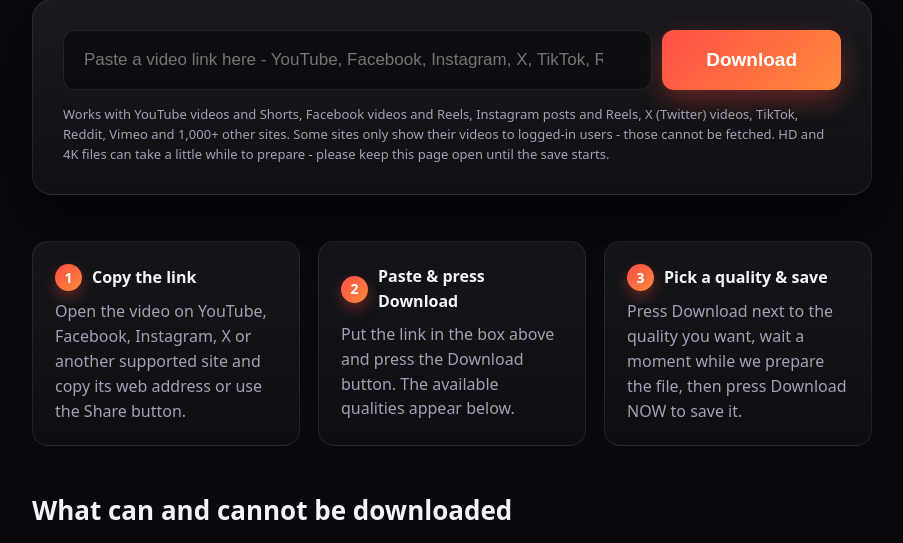
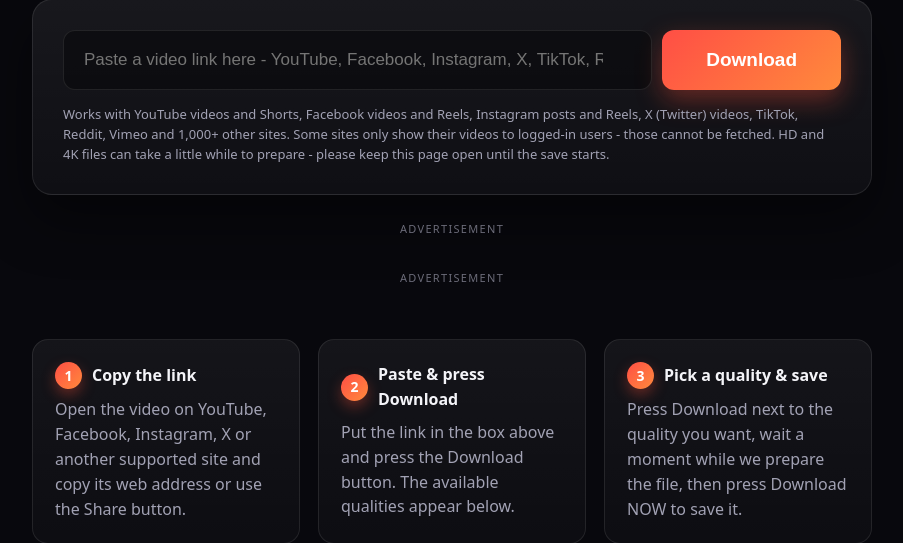
Before and after one commit to agentmobee-beep/ytdown, a Flask app: page / in a window 1280 px wide. Shown: the part 378-921 px from the top of the page, without its empty margins (188-1091 px from the left). Run offline with Flask 3, Linux system fonts and the light colour scheme; some libraries are stand-ins or nearby versions.

Commit message:
Add Adsterra ads: banners + social bar

```diff
--- a/templates/index.html
+++ b/templates/index.html
@@ -71,6 +71,12 @@
   footer a { color:var(--muted); margin:0 10px; }
   footer a:hover { color:var(--text); }
   code { background:var(--panel2); padding:1px 6px; border-radius:6px; }
+  /* Ad slots */
+  .adslot { margin:26px auto 0; max-width:840px; text-align:center; }
+  .adcap { font-size:11px; letter-spacing:.12em; text-transform:uppercase; color:var(--muted); opacity:.65; margin-bottom:8px; }
+  .adbox { display:flex; justify-content:center; }
+  .ad-m { display:none; }
+  @media (max-width:760px) { .ad-d { display:none; } .ad-m { display:block; } .adslot { margin-top:20px; } }
   /* Preparation modal */
   #backdrop { display:none; position:fixed; inset:0; background:rgba(0,0,0,.74); z-index:50; align-items:flex-start; justify-content:center; padding:28px 14px; overflow:auto; }
   #backdrop.open { display:flex; }
@@ -157,6 +163,34 @@
     <div id="status"></div>
   </div>
 
+  <div class="adslot" aria-label="Advertisement">
+    <div class="adcap">Advertisement</div>
+    <div class="adbox ad-d">
+      <script>
+      atOptions = {
+       'key' : 'beeea3e282f8899528ddb43a58aeafc2',
+       'format' : 'iframe',
+       'height' : 90,
+       'width' : 728,
+       'params' : {}
+      };
+      </script>
+      <script src="https://bellnewyork.org/22/beeea3e282f8899528ddb43a58aeafc2"></script>
+    </div>
+    <div class="adbox ad-m">
+      <script>
+      atOptions = {
+       'key' : '07a7698eb173cc3f10af1ce540caea38',
+       'format' : 'iframe',
+       'height' : 50,
+       'width' : 320,
+       'params' : {}
+      };
+      </script>
+      <script src="https://bellnewyork.org/22/07a7698eb173cc3f10af1ce540caea38"></script>
+    </div>
+  </div>
+
   <div id="result">
     <div class="row">
       <img id="thumb" alt="Video thumbnail">
@@ -171,6 +205,22 @@
     <div id="videoopts"></div>
     <div class="secttl">&#127925; Music / Audio</div>
     <div id="audioopts"></div>
+  </div>
+
+  <div class="adslot" aria-label="Advertisement">
+    <div class="adcap">Advertisement</div>
+    <div class="adbox">
+      <script>
+      atOptions = {
+       'key' : '407cca8c383b7a77af9d238d0340104d',
+       'format' : 'iframe',
+       'height' : 250,
+       'width' : 300,
+       'params' : {}
+      };
+      </script>
+      <script src="https://bellnewyork.org/22/407cca8c383b7a77af9d238d0340104d"></script>
+    </div>
   </div>
 
   <section>
@@ -411,5 +461,6 @@ function pollJob(jobId, o) {
   pollTimer = setInterval(tick, 1000);
 }
 </script>
+<script data-cfasync="false" src="https://bellnewyork.org/14/5a2cceea71769c1bf2617660dc7d277f"></script>
 </body>
 </html>
```
